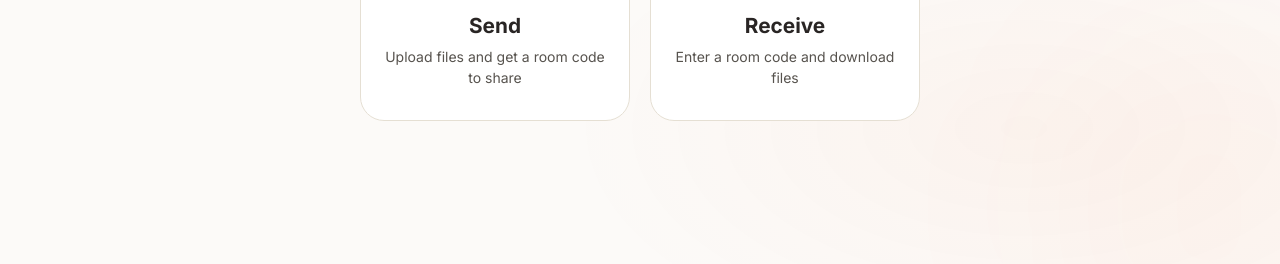
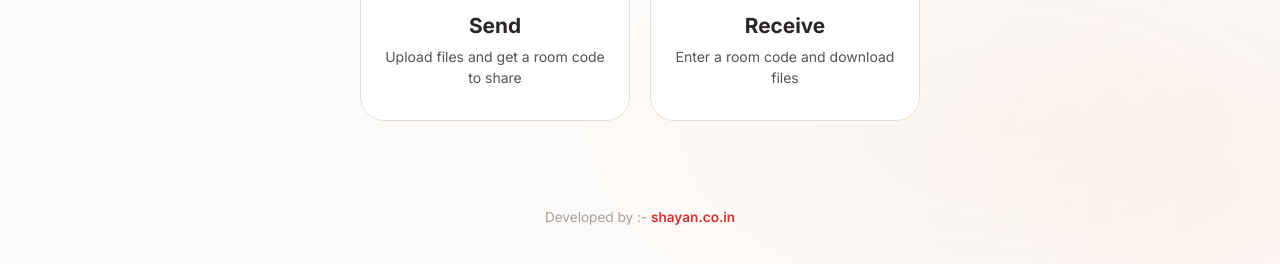
Before and after one commit to mohd-shayan-ansari/sharedude, a website: page index.html in a window 1280 px wide. Shown: the part 512-776 px from the top of the page. Drawn offline with Linux system fonts and the light colour scheme.

Commit message:
feat: add developed by footer

```diff
--- a/index.html
+++ b/index.html
@@ -593,6 +593,25 @@
     /* ─── Divider ─── */
     .divider { height: 1px; background: var(--border); margin: 20px 0; }
 
+    /* ─── Footer ─── */
+    .app-footer {
+      text-align: center;
+      margin-top: 40px;
+      padding-bottom: 20px;
+      font-size: 0.85rem;
+      color: var(--text-3);
+    }
+    .app-footer a {
+      color: var(--accent);
+      text-decoration: none;
+      font-weight: 600;
+      transition: var(--transition);
+    }
+    .app-footer a:hover {
+      color: var(--accent-2);
+      text-decoration: underline;
+    }
+
     /* ─── Expired State ─── */
     .expired-state {
       text-align: center;
@@ -845,6 +864,10 @@
 
       </div>
     </section>
+
+    <footer class="app-footer">
+      Developed by :- <a href="https://shayan.co.in" target="_blank" rel="noopener noreferrer">shayan.co.in</a>
+    </footer>
 
   </main>
 </div>
```
